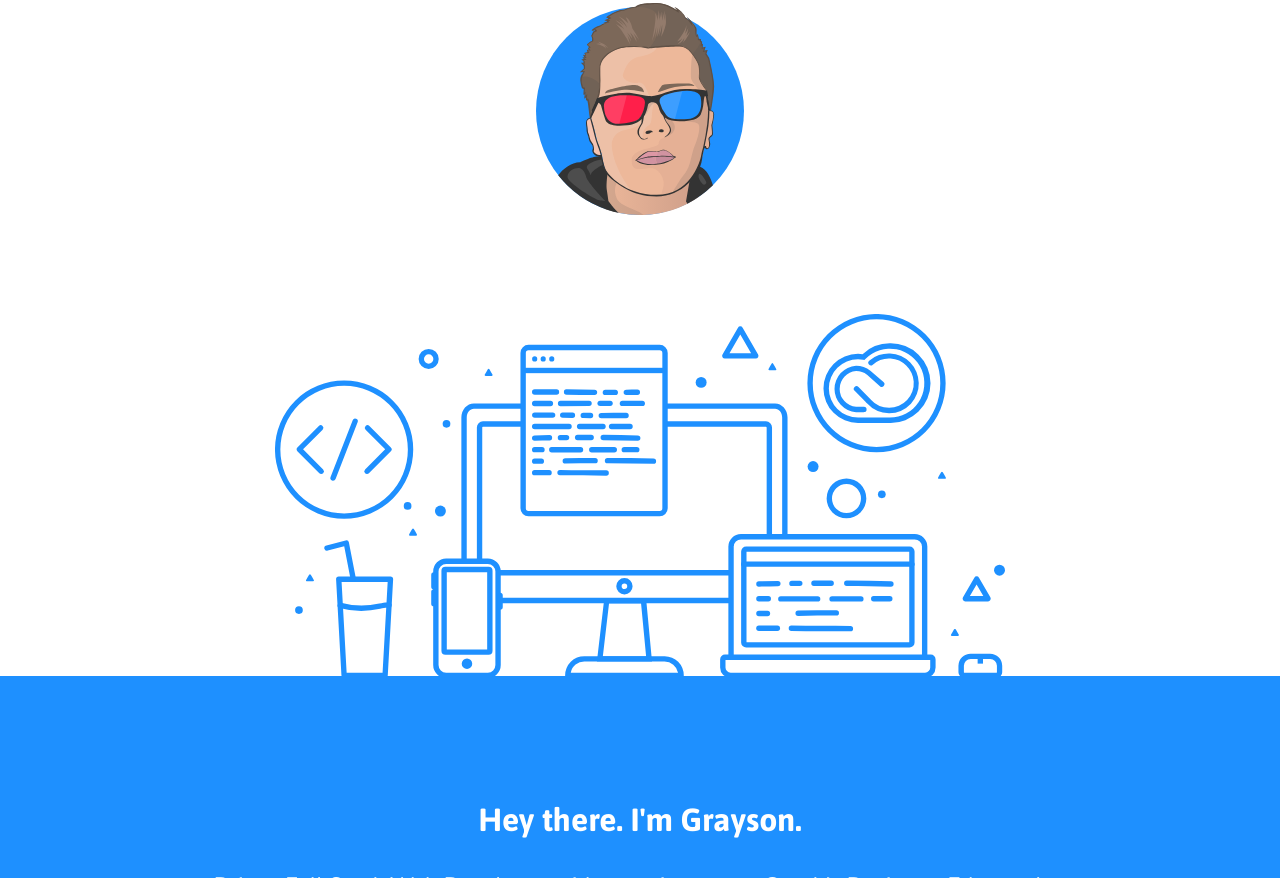
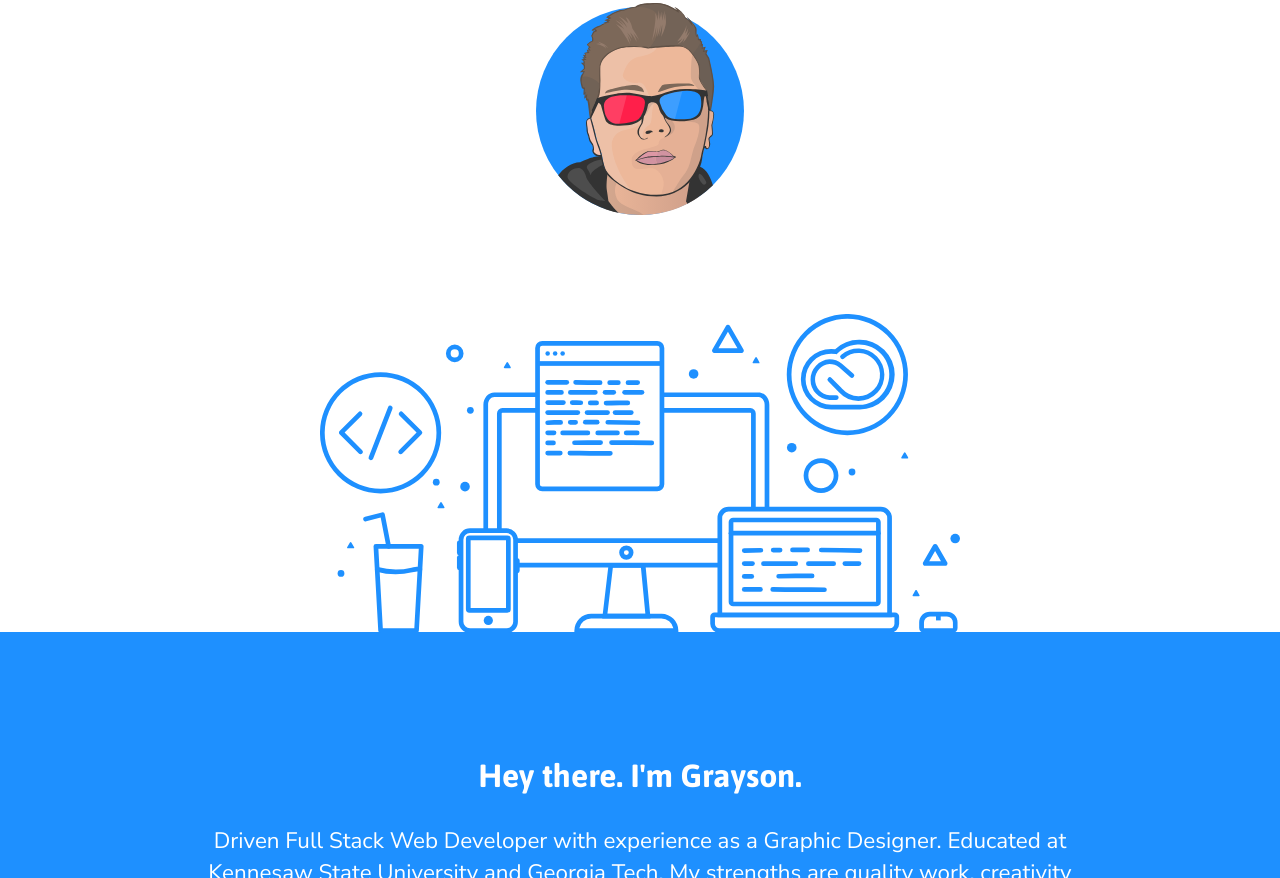
Before and after one commit to graysonlee123/dev-portfolio, a website: page index.html in a window 1280 px wide. Shown: the part 471-1349 px from the top of the page. Drawn offline with Linux system fonts and the light colour scheme.

Commit message:
updates hero image

```diff
--- a/sass/style.sass
+++ b/sass/style.sass
@@ -147,6 +147,7 @@ section.no-bottom-padding
 .hero-bottom
     vertical-align: bottom
     width: 60%
+    max-width: 640px
     margin-left: auto
     margin-right: auto
     margin-bottom: -0.1rem
```
Also changed, not shown: css/style.css.
